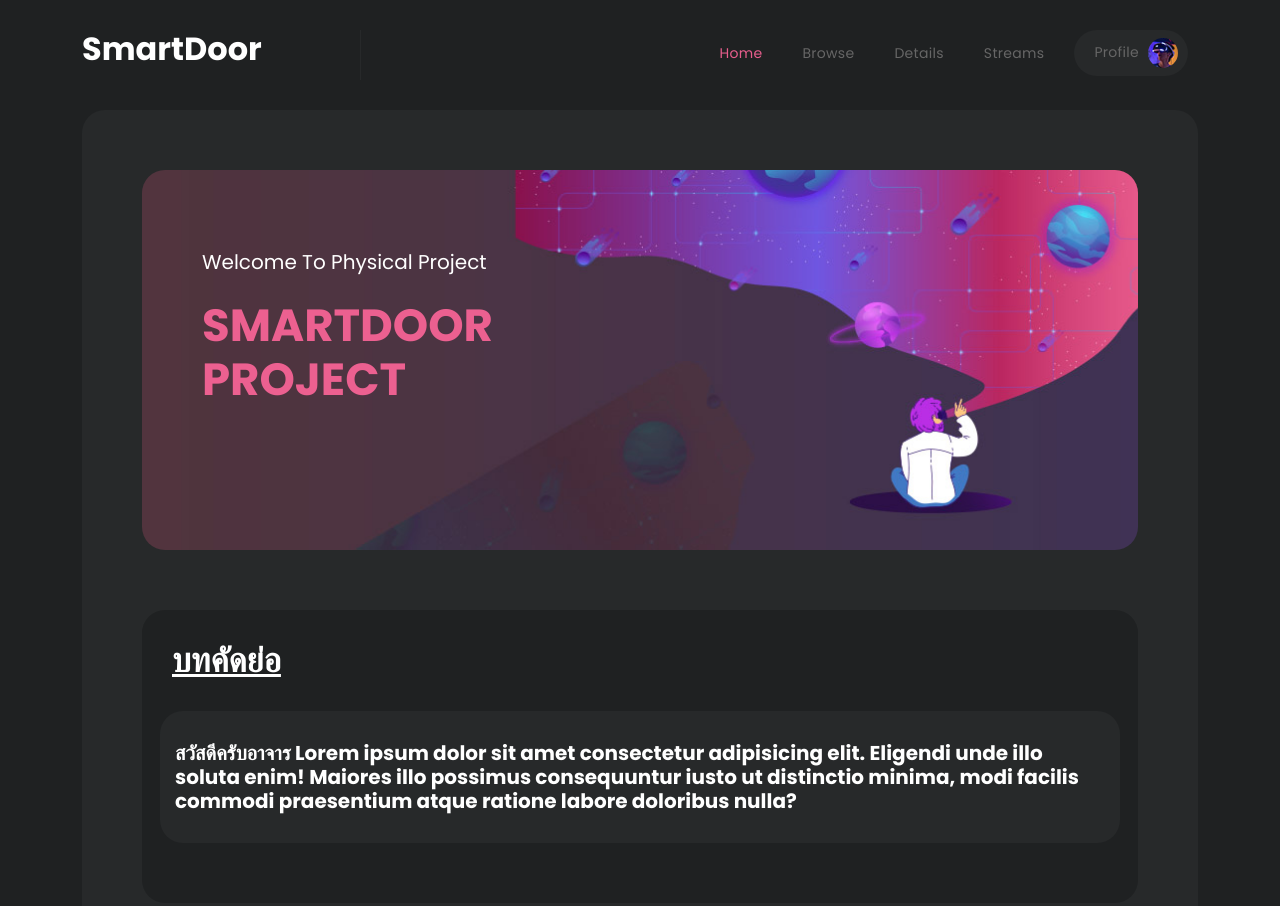
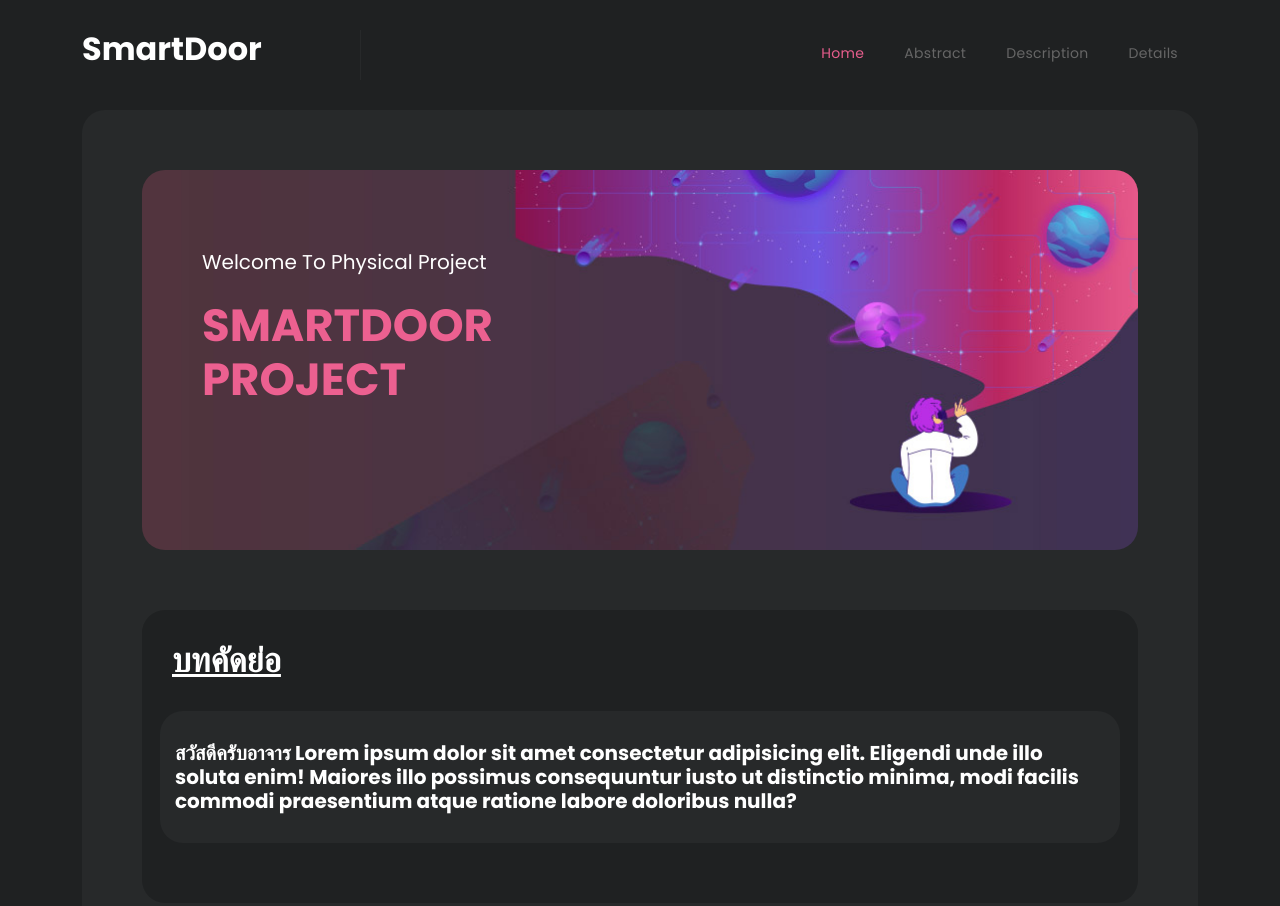
Before and after one commit to bbiiw/bbiiw.github.io, a plain HTML site: page index.html in a window 1280 px wide. Shown: the top 906 px of the page. Drawn offline with nearby package versions, Linux system fonts and the light colour scheme.

Commit message:
update navbar

```diff
--- a/assets/css/templatemo-cyborg-gaming.css
+++ b/assets/css/templatemo-cyborg-gaming.css
@@ -460,11 +460,11 @@ Header Style
   letter-spacing: .3px;
 }
 
-.header-area .main-nav .nav li:last-child a {
+/* .header-area .main-nav .nav li:last-child a {
   background-color: #27292a;
   padding: 8px 10px 8px 20px;
   border-radius: 23px;
-}
+} */
 
 .header-area .main-nav .nav li:last-child a img {
   max-width: 30px;
@@ -482,11 +482,11 @@ Header Style
   color: #e75e8d !important;
 }
 
-.header-area .main-nav .nav li:last-child:hover a,
+/* .header-area .main-nav .nav li:last-child:hover a,
 .header-area .main-nav .nav li:last-child a.active {
   color: #fff !important;
   background-color: #e75e8d !important;
-}
+} */
 
 .background-header .main-nav .nav li:hover a,
 .background-header .main-nav .nav li a.active {
--- a/index.html
+++ b/index.html
@@ -67,10 +67,10 @@ https://templatemo.com/tm-579-cyborg-gaming
                     <!-- ***** Menu Start ***** -->
                     <ul class="nav">
                         <li><a href="index.html" class="active">Home</a></li>
-                        <li><a href="browse.html">Browse</a></li>
-                        <li><a href="details.html">Details</a></li>
-                        <li><a href="streams.html">Streams</a></li>
-                        <li><a href="profile.html">Profile <img src="assets/images/profile-header.jpg" alt=""></a></li>
+                        <li><a href="#abstract">Abstract</a></li>
+                        <li><a href="#description">Description</a></li>
+                        <li><a href="#details">Details</a></li>
+                        <!-- <li><a href="profile.html">Profile <img src="assets/images/profile-header.jpg" alt=""></a></li> -->
                     </ul>
                     <a class='menu-trigger'>
                         <span>Menu</span>
@@ -105,7 +105,7 @@ https://templatemo.com/tm-579-cyborg-gaming
           <!-- ***** Banner End ***** -->
 
           <!-- ***** บทคัดย่อ Start ***** -->
-          <div class="most-popular">
+          <div class="most-popular" id="abstract">
             <div class="row">
               <div class="col-lg-12">
                 <div class="heading-section">
@@ -217,7 +217,7 @@ https://templatemo.com/tm-579-cyborg-gaming
           <!-- ***** บทคัดย่อ End ***** -->
 
           <!-- ***** คำอธิบายโครงงาน Start ***** -->
-          <div class="gaming-library">
+          <div class="gaming-library" id="description">
             <div class="col-lg-12">
               <div class="heading-section">
                 <h4><em>คำอธิบายโครงงาน</em></h4>
@@ -265,7 +265,7 @@ https://templatemo.com/tm-579-cyborg-gaming
           <!-- ***** คำอธิบายโครงงาน End ***** -->
 
           <!-- ***** รายละเอียดโครงงาน Start ***** -->
-          <div class="most-popular">
+          <div class="most-popular" id="details">
             <div class="row">
               <div class="col-lg-12">
                 <div class="heading-section">
```
